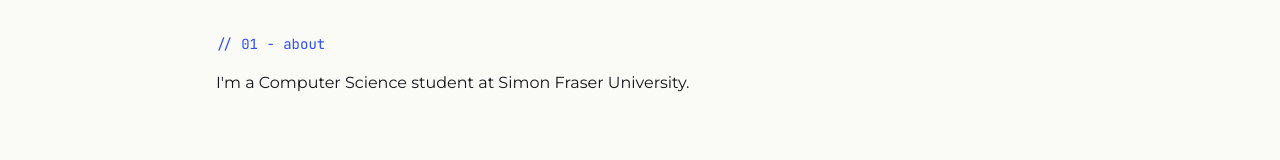
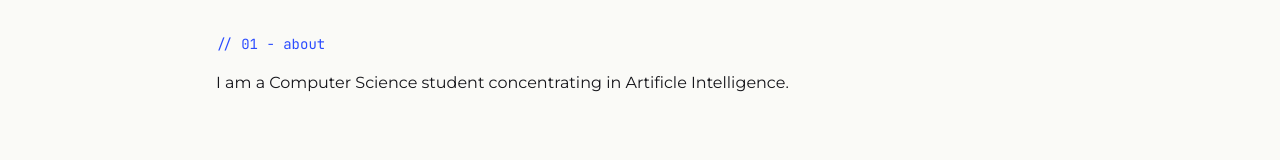
Before and after one commit to matthewphamm/my-portfolio, a React (Vite) app: page / in a window 1280 px wide. Shown: the part 585-745 px from the top of the page. Built offline with nearby package versions, Linux system fonts and the light colour scheme.

Commit message:
Edit body description

```diff
--- a/src/components/About.jsx
+++ b/src/components/About.jsx
@@ -2,8 +2,8 @@ export default function About() {
     return (
         <section id="about" className="max-w-4xl mx-auto px-6 py-20 border-t border-line">
             <p className="font-mono text-sm text-cobalt mb-4">// 01 - about</p>
-            <p className="text-m leading-relaxed max-w-2xl">
-                I'm a Computer Science student at Simon Fraser University.
+            <p className="font-body text-m leading-relaxed max-w-2xl">
+                I am a Computer Science student concentrating in Artificle Intelligence.
             </p>
         </section>
     );
```
